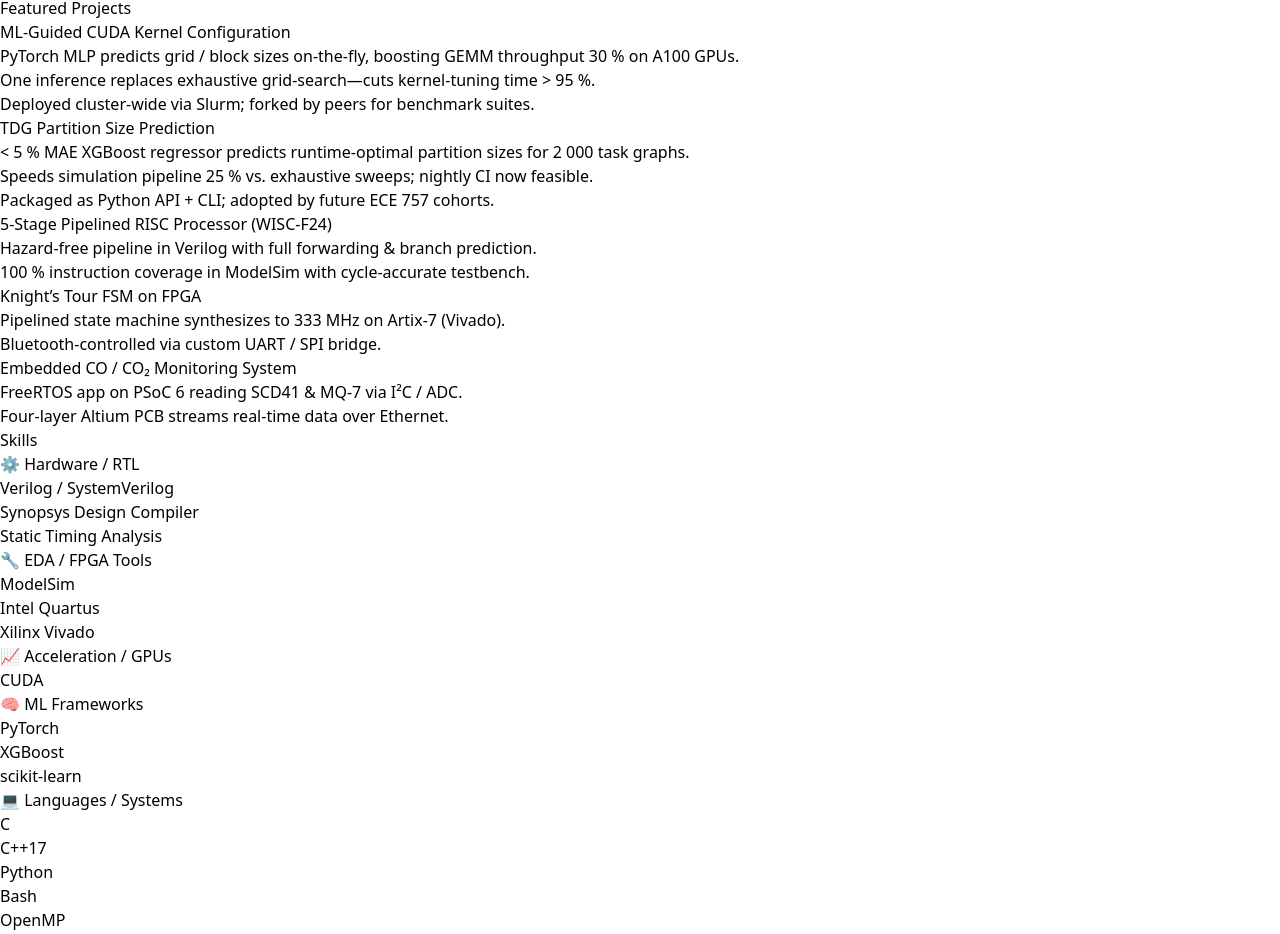
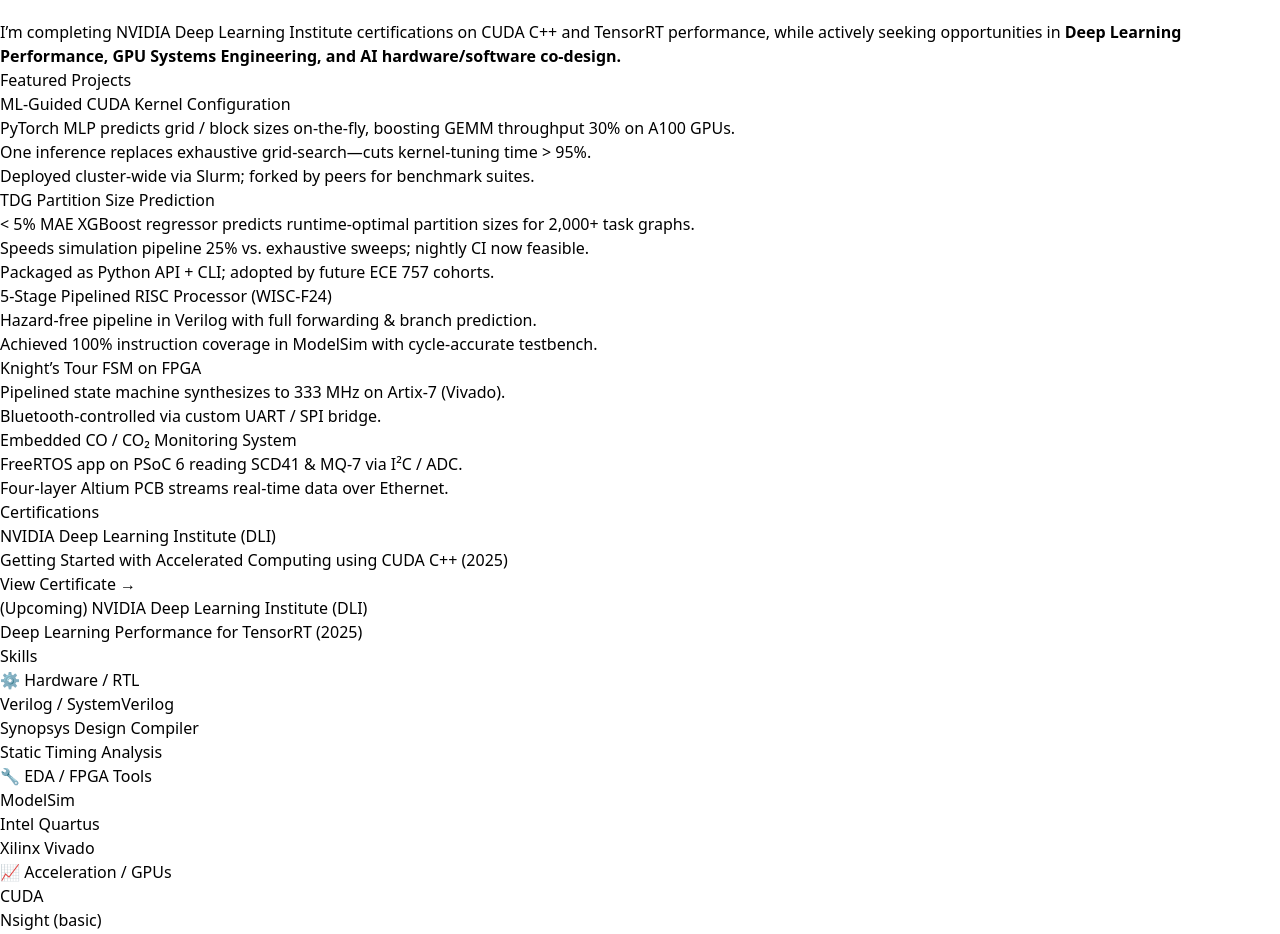
Before and after one commit to Drogon4231/harshithkantamneni.github.io, a React (Vite) app: page / in a window 1280 px wide. Shown: the part 316-1250 px from the top of the page. Built offline with nearby package versions, Linux system fonts and the light colour scheme.

Commit message:
Update Portfolio.jsx

```diff
--- a/src/Portfolio.jsx
+++ b/src/Portfolio.jsx
@@ -3,14 +3,14 @@
 import { Sun, Moon, Github, Linkedin, Mail } from 'lucide-react';
 
 // ------------------------------------------
-// 1 ▸ Data (projects + bucketed skills)
+// 1 ▸ Data (projects + skills + certs)
 // ------------------------------------------
 const projects = [
   {
     title: 'ML-Guided CUDA Kernel Configuration',
     bullets: [
-      'PyTorch MLP predicts grid / block sizes on-the-fly, boosting GEMM throughput 30 % on A100 GPUs.',
-      'One inference replaces exhaustive grid-search—cuts kernel-tuning time > 95 %.',
+      'PyTorch MLP predicts grid / block sizes on-the-fly, boosting GEMM throughput 30% on A100 GPUs.',
+      'One inference replaces exhaustive grid-search—cuts kernel-tuning time > 95%.',
       'Deployed cluster-wide via Slurm; forked by peers for benchmark suites.',
     ],
     link: 'https://github.com/Drogon4231/Ml-Guided-CUDA-Config',
@@ -18,17 +18,18 @@
   {
     title: 'TDG Partition Size Prediction',
     bullets: [
-      '< 5 % MAE XGBoost regressor predicts runtime-optimal partition sizes for 2 000 task graphs.',
-      'Speeds simulation pipeline 25 % vs. exhaustive sweeps; nightly CI now feasible.',
+      '< 5% MAE XGBoost regressor predicts runtime-optimal partition sizes for 2,000+ task graphs.',
+      'Speeds simulation pipeline 25% vs. exhaustive sweeps; nightly CI now feasible.',
       'Packaged as Python API + CLI; adopted by future ECE 757 cohorts.',
     ],
     link: 'https://github.com/Drogon4231/ML-Partition-Predictor',
   },
+
   {
     title: '5-Stage Pipelined RISC Processor (WISC-F24)',
     bullets: [
       'Hazard-free pipeline in Verilog with full forwarding & branch prediction.',
-      '100 % instruction coverage in ModelSim with cycle-accurate testbench.',
+      'Achieved 100% instruction coverage in ModelSim with cycle-accurate testbench.',
     ],
     link: '#',
   },
@@ -50,6 +51,20 @@
   },
 ];
 
+const certifications = [
+  {
+    title: 'NVIDIA Deep Learning Institute (DLI)',
+    subtitle: 'Getting Started with Accelerated Computing using CUDA C++',
+    year: '2025',
+    link: 'https://developer.nvidia.com/dli/certificates', // update with actual cert link
+  },
+  {
+    title: '(Upcoming) NVIDIA Deep Learning Institute (DLI)',
+    subtitle: 'Deep Learning Performance for TensorRT',
+    year: '2025',
+  },
+];
+
 const skillBuckets = [
   {
     title: '⚙️ Hardware / RTL',
@@ -61,7 +76,7 @@
   },
   {
     title: '📈 Acceleration / GPUs',
-    items: ['CUDA'],
+    items: ['CUDA', 'Nsight (basic)', 'OpenMP'],
   },
   {
     title: '🧠 ML Frameworks',
@@ -69,7 +84,7 @@
   },
   {
     title: '💻 Languages / Systems',
-    items: ['C', 'C++17', 'Python', 'Bash', 'OpenMP'],
+    items: ['C', 'C++17', 'Python', 'Bash'],
   },
   {
     title: '📡 Embedded / PCB',
@@ -99,7 +114,7 @@
         <nav className="max-w-6xl mx-auto flex items-center justify-between px-6 py-3">
           <a href="#hero" className="text-lg font-bold tracking-tight">HK</a>
           <ul className="hidden md:flex gap-6 text-sm font-medium">
-            {['About', 'Projects', 'Skills', 'Contact'].map((label) => (
+            {['About', 'Projects', 'Certifications', 'Skills', 'Contact'].map((label) => (
               <li key={label}>
                 <a href={`#${label.toLowerCase()}`} className="hover:text-emerald-500 transition-colors">
                   {label}
@@ -162,7 +177,10 @@
         <section id="about" className="max-w-4xl mx-auto px-6">
           <SectionTitle>About Me</SectionTitle>
           <p className="text-lg leading-relaxed">
-              I'm a graduate student in Electrical and Computer Engineering at UW–Madison (Dec 2025), focused on bridging AI and hardware through performance-aware design. My projects span ML-accelerated CUDA tuning, task graph partitioning, embedded sensing, and pipelined processor design. I’m driven by systems that turn data into silicon-level speed-ups — and I’m ready to build them with you.
+            I'm a graduate student in Electrical and Computer Engineering at UW–Madison (Dec 2025), focused on <strong>GPU performance optimization, CUDA programming, and ML-accelerated systems</strong>.
+            My projects span ML-guided CUDA tuning, task graph partitioning, embedded sensing, and pipelined processor design.
+            <br /><br />
+            I’m completing NVIDIA Deep Learning Institute certifications on CUDA C++ and TensorRT performance, while actively seeking opportunities in <strong>Deep Learning Performance, GPU Systems Engineering, and AI hardware/software co-design.</strong>
           </p>
         </section>
 
@@ -188,6 +206,33 @@
                   ))}
                 </ul>
               </motion.a>
+            ))}
+          </div>
+        </section>
+
+        {/* CERTIFICATIONS */}
+        <section id="certifications" className="max-w-4xl mx-auto px-6">
+          <SectionTitle>Certifications</SectionTitle>
+          <div className="space-y-6">
+            {certifications.map((c) => (
+              <motion.div
+                key={c.title + c.subtitle}
+                className="p-5 rounded-xl bg-white/60 dark:bg-gray-800/60 backdrop-blur-sm border border-gray-200 dark:border-gray-700 shadow-sm"
+                whileHover={{ scale: 1.02 }}
+              >
+                <h3 className="text-lg font-bold">{c.title}</h3>
+                <p className="text-sm opacity-80">{c.subtitle} <span className="opacity-50">({c.year})</span></p>
+                {c.link && (
+                  <a
+                    href={c.link}
+                    target="_blank"
+                    rel="noopener noreferrer"
+                    className="inline-block mt-2 text-emerald-500 hover:underline"
+                  >
+                    View Certificate →
+                  </a>
+                )}
+              </motion.div>
             ))}
           </div>
         </section>
```
